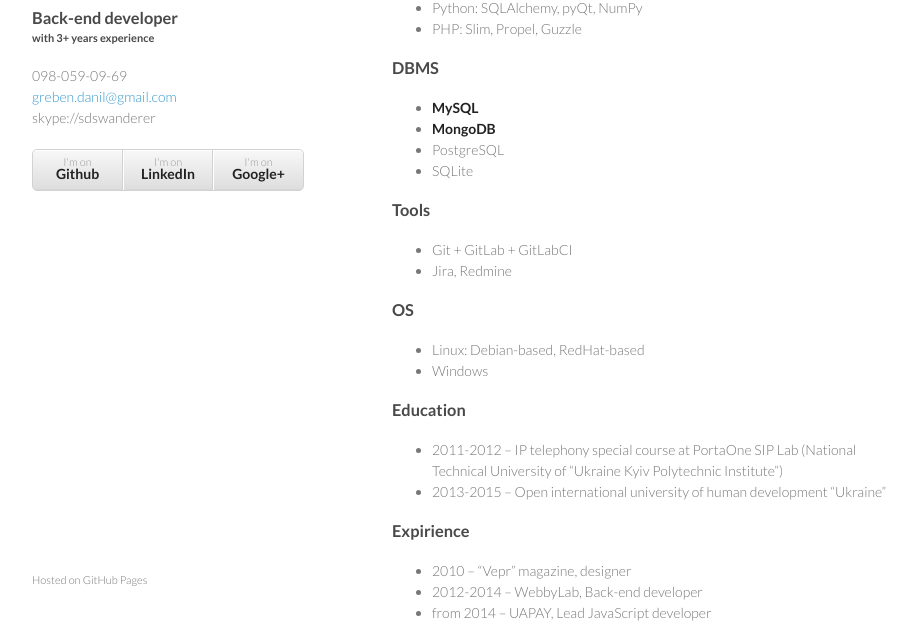
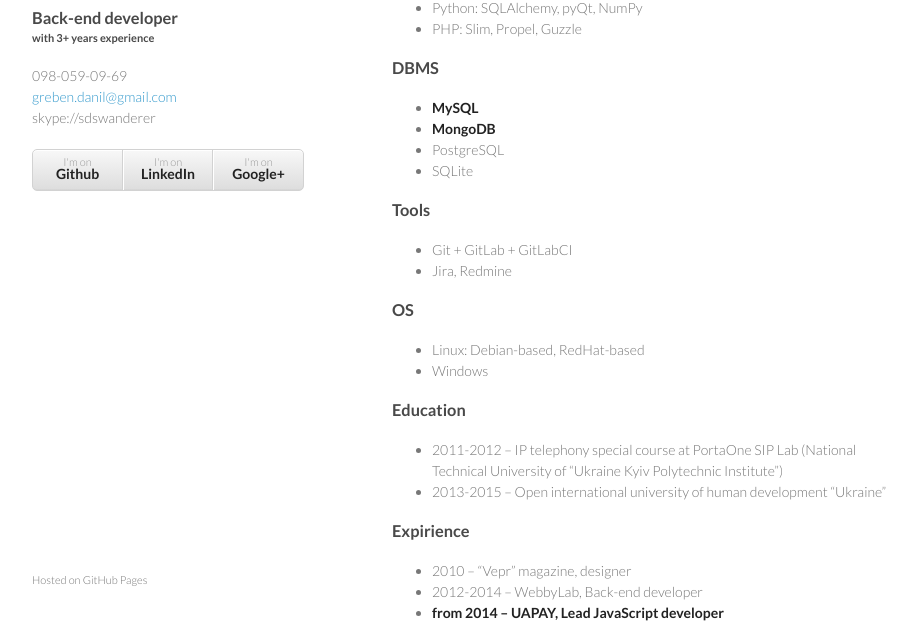
Before and after one commit to DanielHreben/about, a plain HTML site: page index.html in a window 1280 px wide. Shown: the part 141-780 px from the top of the page, without its empty margins (178-1094 px from the left). Drawn offline with Linux system fonts and the light colour scheme.

Commit message:
Update index.html

```diff
--- a/index.html
+++ b/index.html
@@ -88,7 +88,7 @@
 <ul>
 <li>2010 –  “Vepr” magazine, designer</li>
 <li>2012-2014 – WebbyLab, Back-end developer</li>
-<li>from 2014 – UAPAY, Lead JavaScript developer</li>
+<li><strong>from 2014 – UAPAY, Lead JavaScript developer</strong></li>
 </ul>
 
 <h3>
```
